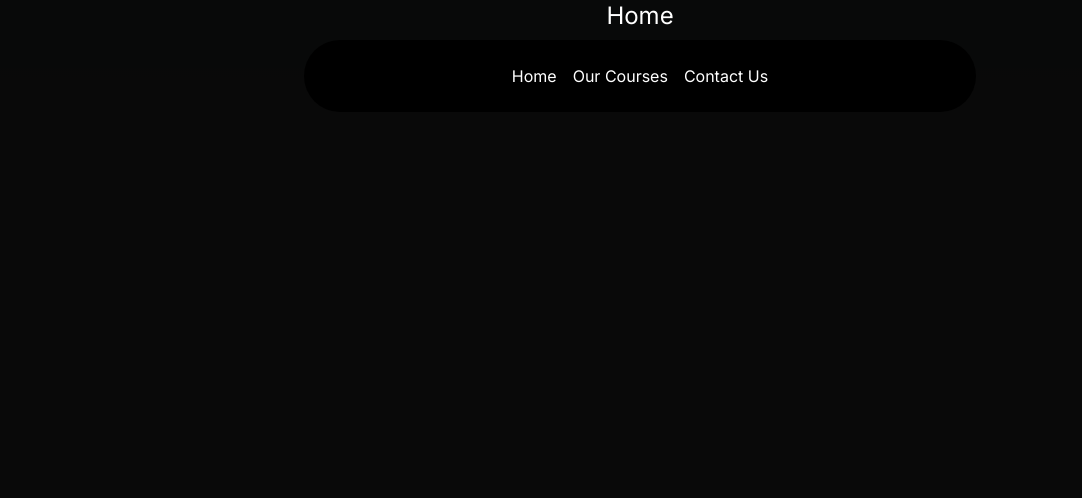
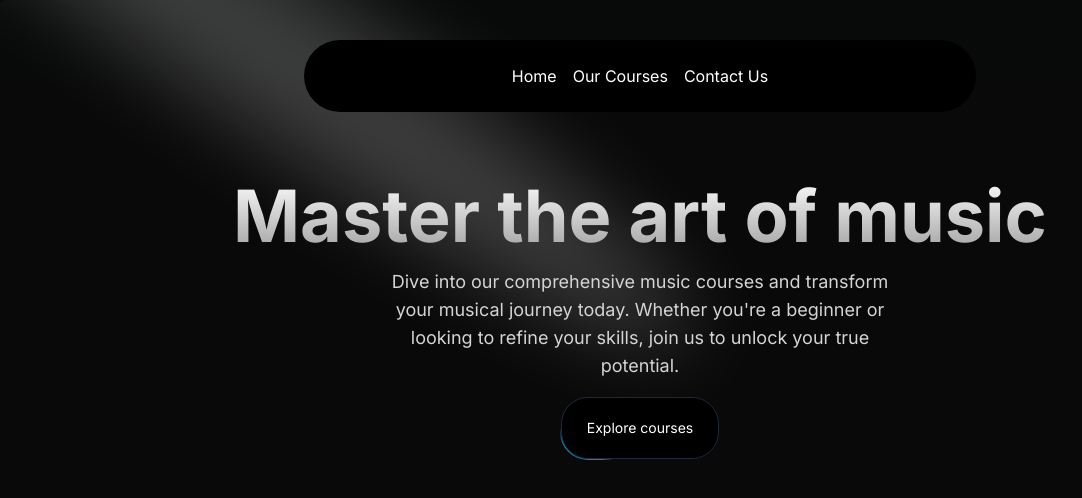
Before and after one commit to nil2022/music-nextjs, a Next.js app: page / in a window 1280 px wide. Shown: the top 498 px of the page, without its empty margins (0-1082 px from the left). Built offline with nearby package versions, Linux system fonts and the light colour scheme.

Commit message:
hero section design

```diff
--- a/src/app/layout.tsx
+++ b/src/app/layout.tsx
@@ -20,7 +20,7 @@
         <html lang="en" className="dark">
             <body className={inter.className}>
                 <div className="relative w-full flex item-center justify-center">
-                <Navbar />
+                    <Navbar />
                 </div>
                 {children}
             </body>
--- a/src/app/page.tsx
+++ b/src/app/page.tsx
@@ -1,7 +1,9 @@
+import HeroSection from "@/components/HeroSection";
+
 export default function Home() {
     return (
-        <main className="min-h-screen bg-black/[0.96] antialiased bg-grid-white/[0.02]">
-            <h1 className="text-2xl text-center text-white">Home</h1>
+        <main className="min-h-screen bg-black/[0.96] antialiased bg-grid-white/[0.02] text-white">
+            <HeroSection />
         </main>
     );
 }
--- /dev/null
+++ b/src/components/HeroSection.tsx
@@ -0,0 +1,37 @@
+import Link from "next/link";
+import { Spotlight } from "./ui/Spotlight";
+import { Button } from "./ui/moving-border";
+
+function HeroSection() {
+    return (
+        <div className="h-auto md:h-[40rem] w-full rounded-md flex flex-col items-center justify-center relative overflow-hidden mx-auto py-10 md:py-0">
+            <Spotlight
+                className="-top-40 left-0 md:left-60 md:-top-20"
+                fill="white"
+            />
+            <div className="p-4 relative z-10 w-full text-center">
+                <h1 className="mt-20 md:mt-0 text-4xl md:text-7xl font-bold bg-clip-text text-transparent bg-gradient-to-b from-neutral-50 to-neutral-400">
+                    Master the art of music
+                </h1>
+                <p className="mt-4 font-normal text-base md:text-lg text-neutral-300 max-w-lg mx-auto">
+                    Dive into our comprehensive music courses and transform your
+                    musical journey today. Whether you&apos;re a beginner or
+                    looking to refine your skills, join us to unlock your true
+                    potential.
+                </p>
+                <div className="mt-4">
+                    <Link href={"/courses"}>
+                        <Button
+                    borderRadius="1.75rem"
+                    className="bg-white dark:bg-black text-black dark:text-white border-neutral-200 dark:border-slate-800"
+                    >
+                    Explore courses
+                    </Button>
+                    </Link>
+                </div>
+            </div>
+        </div>
+    );
+}
+
+export default HeroSection;
--- /dev/null
+++ b/src/components/ui/Spotlight.tsx
@@ -0,0 +1,59 @@
+import React from "react";
+import { cn } from "@/utils/cn";
+
+type SpotlightProps = {
+    className?: string;
+    fill?: string;
+};
+
+export const Spotlight = ({ className, fill }: SpotlightProps) => {
+    return (
+        <svg
+            className={cn(
+                "animate-spotlight pointer-events-none absolute z-[1]  h-[169%] w-[138%] lg:w-[84%] opacity-0",
+                className,
+            )}
+            xmlns="http://www.w3.org/2000/svg"
+            viewBox="0 0 3787 2842"
+            fill="none"
+        >
+            <g filter="url(#filter)">
+                <ellipse
+                    cx="1924.71"
+                    cy="273.501"
+                    rx="1924.71"
+                    ry="273.501"
+                    transform="matrix(-0.822377 -0.568943 -0.568943 0.822377 3631.88 2291.09)"
+                    fill={fill || "white"}
+                    fillOpacity="0.21"
+                ></ellipse>
+            </g>
+            <defs>
+                <filter
+                    id="filter"
+                    x="0.860352"
+                    y="0.838989"
+                    width="3785.16"
+                    height="2840.26"
+                    filterUnits="userSpaceOnUse"
+                    colorInterpolationFilters="sRGB"
+                >
+                    <feFlood
+                        floodOpacity="0"
+                        result="BackgroundImageFix"
+                    ></feFlood>
+                    <feBlend
+                        mode="normal"
+                        in="SourceGraphic"
+                        in2="BackgroundImageFix"
+                        result="shape"
+                    ></feBlend>
+                    <feGaussianBlur
+                        stdDeviation="151"
+                        result="effect1_foregroundBlur_1065_8"
+                    ></feGaussianBlur>
+                </filter>
+            </defs>
+        </svg>
+    );
+};
--- /dev/null
+++ b/src/components/ui/moving-border.tsx
@@ -0,0 +1,139 @@
+"use client";
+import React from "react";
+import {
+  motion,
+  useAnimationFrame,
+  useMotionTemplate,
+  useMotionValue,
+  useTransform,
+} from "framer-motion";
+import { useRef } from "react";
+import { cn } from "@/utils/cn";
+
+export function Button({
+  borderRadius = "1.75rem",
+  children,
+  as: Component = "button",
+  containerClassName,
+  borderClassName,
+  duration,
+  className,
+  ...otherProps
+}: {
+  borderRadius?: string;
+  children: React.ReactNode;
+  as?: any;
+  containerClassName?: string;
+  borderClassName?: string;
+  duration?: number;
+  className?: string;
+  [key: string]: any;
+}) {
+  return (
+    <Component
+      className={cn(
+        "bg-transparent relative text-xl  h-16 w-40 p-[1px] overflow-hidden ",
+        containerClassName
+      )}
+      style={{
+        borderRadius: borderRadius,
+      }}
+      {...otherProps}
+    >
+      <div
+        className="absolute inset-0"
+        style={{ borderRadius: `calc(${borderRadius} * 0.96)` }}
+      >
+        <MovingBorder duration={duration} rx="30%" ry="30%">
+          <div
+            className={cn(
+              "h-20 w-20 opacity-[0.8] bg-[radial-gradient(var(--sky-500)_40%,transparent_60%)]",
+              borderClassName
+            )}
+          />
+        </MovingBorder>
+      </div>
+
+      <div
+        className={cn(
+          "relative bg-slate-900/[0.8] border border-slate-800 backdrop-blur-xl text-white flex items-center justify-center w-full h-full text-sm antialiased",
+          className
+        )}
+        style={{
+          borderRadius: `calc(${borderRadius} * 0.96)`,
+        }}
+      >
+        {children}
+      </div>
+    </Component>
+  );
+}
+
+export const MovingBorder = ({
+  children,
+  duration = 2000,
+  rx,
+  ry,
+  ...otherProps
+}: {
+  children: React.ReactNode;
+  duration?: number;
+  rx?: string;
+  ry?: string;
+  [key: string]: any;
+}) => {
+  const pathRef = useRef<any>();
+  const progress = useMotionValue<number>(0);
+
+  useAnimationFrame((time) => {
+    const length = pathRef.current?.getTotalLength();
+    if (length) {
+      const pxPerMillisecond = length / duration;
+      progress.set((time * pxPerMillisecond) % length);
+    }
+  });
+
+  const x = useTransform(
+    progress,
+    (val) => pathRef.current?.getPointAtLength(val).x
+  );
+  const y = useTransform(
+    progress,
+    (val) => pathRef.current?.getPointAtLength(val).y
+  );
+
+  const transform = useMotionTemplate`translateX(${x}px) translateY(${y}px) translateX(-50%) translateY(-50%)`;
+
+  return (
+    <>
+      <svg
+        xmlns="http://www.w3.org/2000/svg"
+        preserveAspectRatio="none"
+        className="absolute h-full w-full"
+        width="100%"
+        height="100%"
+        {...otherProps}
+      >
+        <rect
+          fill="none"
+          width="100%"
+          height="100%"
+          rx={rx}
+          ry={ry}
+          ref={pathRef}
+        />
+      </svg>
+      <motion.div
+        style={{
+          position: "absolute",
+          top: 0,
+          left: 0,
+          display: "inline-block",
+          transform,
+        }}
+      >
+        {children}
+      </motion.div>
+    </>
+  );
+};
--- a/tailwind.config.ts
+++ b/tailwind.config.ts
@@ -1,4 +1,21 @@
 import type { Config } from "tailwindcss";
+
+const colors = require("tailwindcss/colors");
+const {
+  default: flattenColorPalette,
+} = require("tailwindcss/lib/util/flattenColorPalette");
+
+// Plugin to add each Tailwind color as a global CSS variable
+function addVariablesForColors({ addBase, theme }: any) {
+  const allColors = flattenColorPalette(theme('colors'));
+  const newVars = Object.fromEntries(
+    Object.entries(allColors).map(([key, value]) => [`--${key}`, value])
+  );
+
+  addBase({
+    ':root': newVars,
+  });
+}
 
 const config: Config = {
   content: [
@@ -9,13 +26,29 @@
   darkMode: "class",
   theme: {
     extend: {
+      animation: {
+        spotlight: "spotlight 2s ease .75s 1 forwards",
+      },
       backgroundImage: {
         "gradient-radial": "radial-gradient(var(--tw-gradient-stops))",
         "gradient-conic":
           "conic-gradient(from 180deg at 50% 50%, var(--tw-gradient-stops))",
       },
+      keyframes: {
+        spotlight: {
+          "0%": {
+            opacity: '0',
+            transform: "translate(-72%, -62%) scale(0.5)",
+          },
+          "100%": {
+            opacity: '1',
+            transform: "translate(-50%,-40%) scale(1)",
+          },
+        },
+      }
     },
   },
-  plugins: [],
+  plugins: [addVariablesForColors],
 };
+
 export default config;
```
Also changed, not shown: src/components/Navbar.tsx (+36 -14 lines), src/components/ui/navbar-menu.tsx (indentation only).
